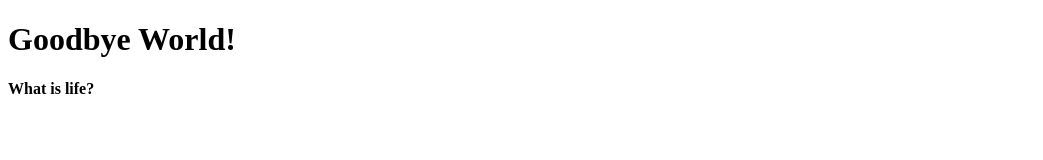
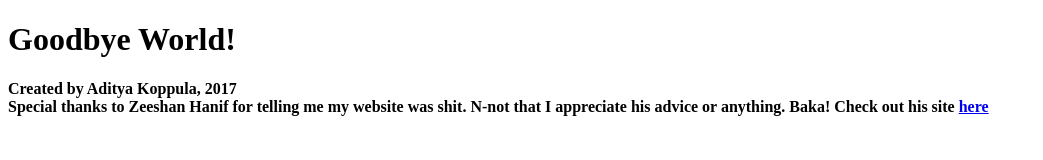
Before and after one commit to AdityaKop/AdityaKop.github.io, a plain HTML site: page index.html in a window 1280 px wide. Shown: the whole page, without its empty margins (0-1043 px from the left). Drawn offline with Linux system fonts and the light colour scheme.

Commit message:
Update index.html

```diff
--- a/index.html
+++ b/index.html
@@ -7,6 +7,6 @@
   <h1> Goodbye World! </h1>
 </body>
 <footer>
-  <h4> What is life? </h4>
+  <h4> Created by Aditya Koppula, 2017 <br/> Special thanks to Zeeshan Hanif for telling me my website was shit. N-not that I appreciate his advice or anything. Baka! Check out his site <a href="westaboo.github.io">here</a> </h4>
 </footer>
 </html>
```
